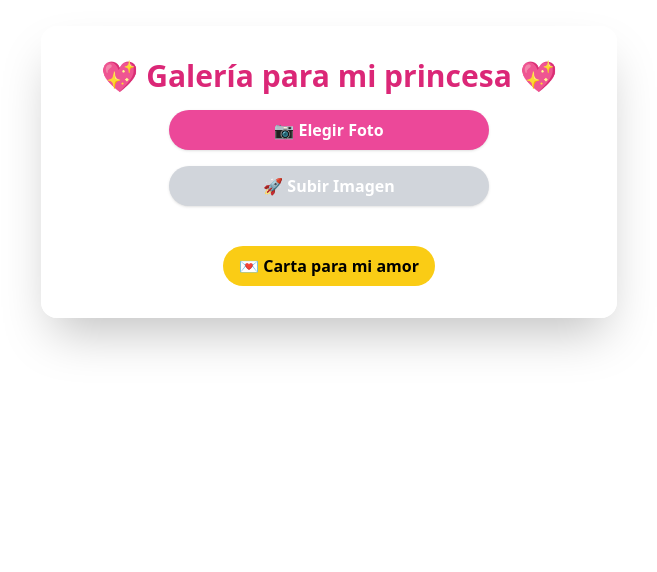
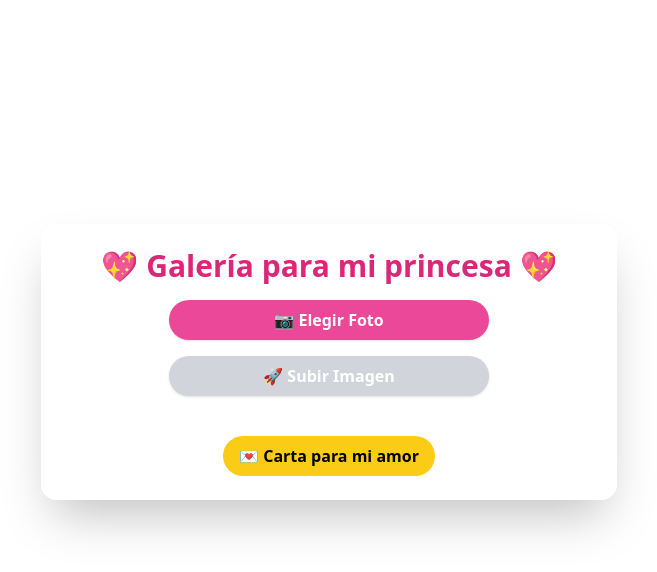
Before and after one commit to BraulioCadena/CollageLess, an Angular app: page / in a window 1280 px wide. Shown: the part 878-1450 px from the top of the page, without its empty margins (311-968 px from the left). Before the commit the page ends 1212 px from the top, so only its background shows below. Built offline with nearby package versions, Linux system fonts and the light colour scheme; no server answers.

Commit message:
Versionbien

```diff
--- a/src/app/components/photo-collage/photo-collage.component.html
+++ b/src/app/components/photo-collage/photo-collage.component.html
@@ -1,15 +1,15 @@
-<!-- 🎨 Fondo tipo collage -->
-<div class="fixed inset-0 -z-10 grid grid-cols-2 sm:grid-cols-3 gap-2 sm:gap-3 p-4 sm:p-6 overflow-auto bg-white/80">
+<!-- 🎨 Fondo tipo collage fijo -->
+<div class="fixed inset-0 -z-10 grid grid-cols-2 sm:grid-cols-3 gap-2 sm:gap-3 p-4 sm:p-6 bg-white/80 overflow-hidden">
   <img *ngFor="let photo of photos" [src]="photo.url" alt="Foto collage"
     class="w-full h-auto object-cover rounded-lg shadow" />
 </div>
 
-<!-- 🧱 Contenedor centrado y responsive -->
-<div
-  class="relative z-10 px-4 py-6 sm:p-8 max-w-xl w-full mx-auto bg-white/90 rounded-2xl shadow-2xl backdrop-blur-sm text-center mt-8 sm:mt-16">
+<!-- 🧱 Contenedor principal centrado en pantalla -->
+<div class="relative z-10 flex flex-col items-center justify-center min-h-screen px-4">
+  <div class="w-full max-w-xl bg-white/90 backdrop-blur-md rounded-2xl shadow-2xl p-6 text-center">
     <h2 class="text-2xl sm:text-3xl font-bold text-pink-600 mb-4">💖 Galería para mi princesa 💖</h2>
 
-  <!-- 📤 Subida de imagen estética -->
+    <!-- 📤 Subida de imagen -->
     <div class="flex flex-col items-center space-y-4 mb-6">
       <label
         class="cursor-pointer bg-pink-500 hover:bg-pink-600 text-white font-bold py-2 px-6 rounded-full shadow transition duration-200 inline-block w-full max-w-xs text-center">
@@ -17,7 +17,9 @@
         <input type="file" (change)="onFileSelected($event)" class="hidden" />
       </label>
 
-    <button (click)="uploadImage()" [disabled]="!selectedFile"
+      <button
+        (click)="uploadImage()"
+        [disabled]="!selectedFile"
         class="bg-green-500 hover:bg-green-600 disabled:bg-gray-300 text-white font-bold py-2 px-6 rounded-full shadow transition duration-200 w-full max-w-xs">
         🚀 Subir Imagen
       </button>
@@ -25,12 +27,13 @@
       <div class="text-sm text-gray-700 italic">{{ uploadMessage }}</div>
     </div>
 
-  <!-- 💌 Botón para mostrar carta -->
-  <button (click)="toggleCard()" class="bg-yellow-400 hover:bg-yellow-500 text-black font-bold px-4 py-2 rounded-full">
+    <!-- 💌 Botón carta -->
+    <button (click)="toggleCard()"
+      class="bg-yellow-400 hover:bg-yellow-500 text-black font-bold px-4 py-2 rounded-full">
       💌 Carta para mi amor
     </button>
 
-  <!-- 💖 Carta visible al dar click -->
+    <!-- 💖 Carta -->
     <div *ngIf="showCard" class="mt-6 bg-pink-100/80 p-4 rounded-lg shadow-inner text-left max-h-[60vh] overflow-y-auto">
       <h3 class="text-lg sm:text-xl font-bold text-pink-700 mb-2 leading-relaxed">
         Hola amor, quería saber cómo te sientes...
@@ -59,3 +62,4 @@
       <p class="mt-4 text-right text-pink-600 font-semibold">— Braulio 🌹❤️</p>
     </div>
   </div>
+</div>
```
Lines whose indentation alone changed are shown as unchanged.
